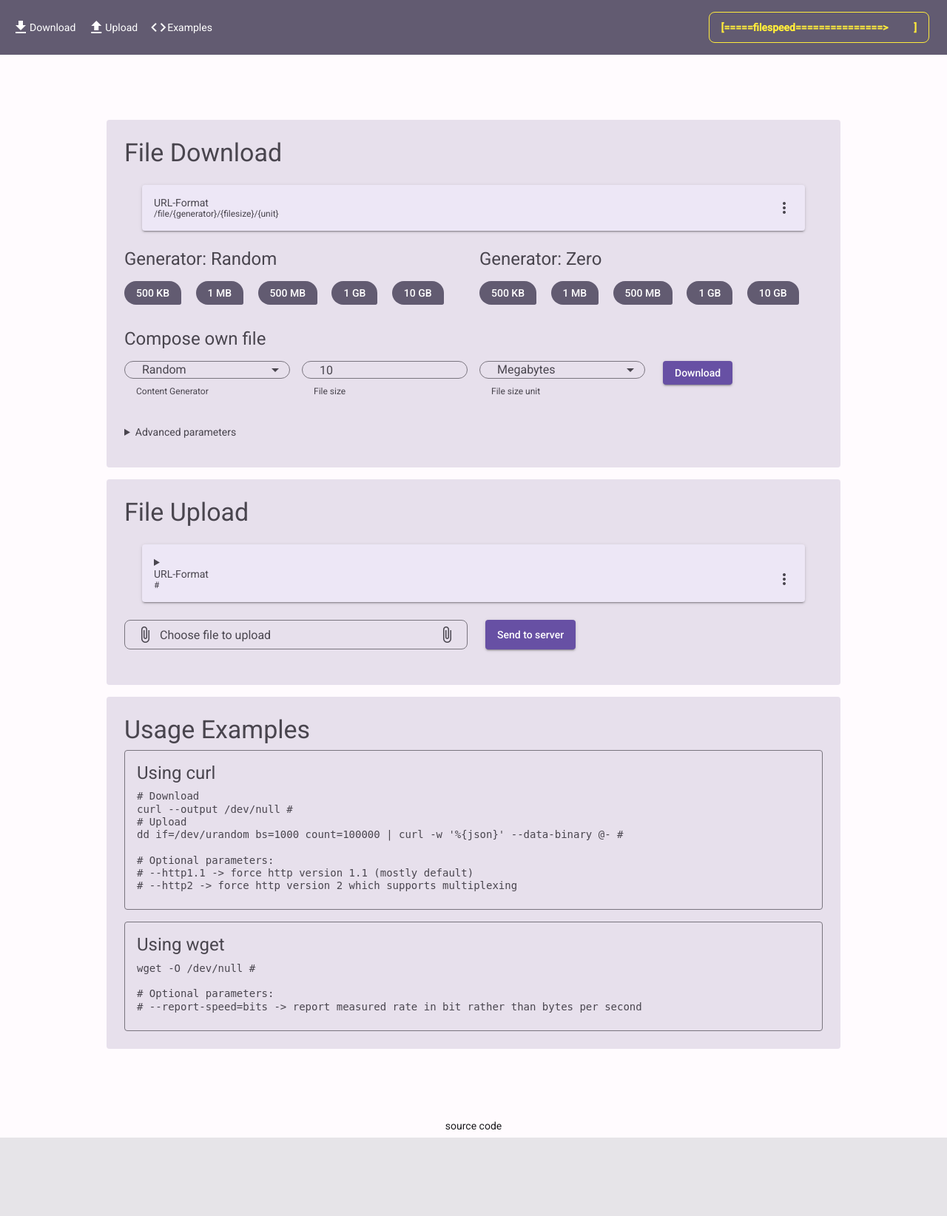
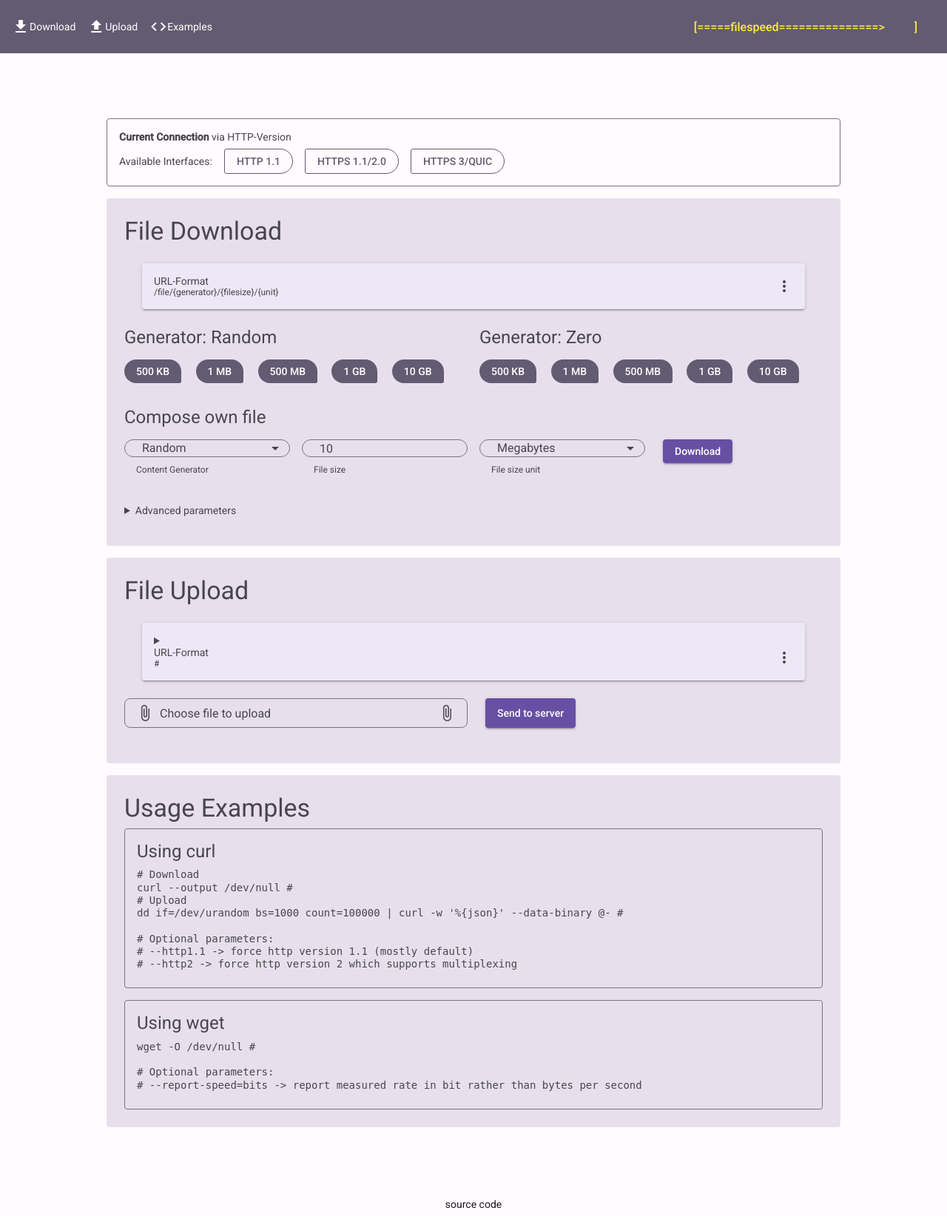
Before and after one commit to firefrei/filespeed, a Python web app: template templates/index.html in a window 1280 px wide. Shown: the whole page at 74% size. Before the commit the page ends 1538 px from the top, so only its background shows below. Run offline with Jinja, Linux system fonts and the light colour scheme; the template is opened without the code that fills it, so the values that code supplies are empty.

Commit message:
Show current http version in UI and allow switching, read settings from env

```diff
--- a/hypercorn.config.py
+++ b/hypercorn.config.py
@@ -13,9 +13,9 @@ if not exists("certs/server.key") or not exists("certs/server.crt"):
 
 # Hypercorn settings
 from os import getenv
-insecure_bind = ["0.0.0.0:%s" % (getenv("PORT_INSECURE", "8000")), "[::]:%s" % (getenv("PORT_INSECURE", "8000"))]
-bind = ["0.0.0.0:%s" % (getenv("PORT", "8001")), "[::]:%s" % (getenv("PORT", "8001"))]
-quic_bind = ["0.0.0.0:%s" % (getenv("PORT_QUIC", "8002")), "[::]:%s" % (getenv("PORT_QUIC", "8002"))]
+insecure_bind = ["0.0.0.0:%s" % (getenv("PORT_INSECURE", 8000)), "[::]:%s" % (getenv("PORT_INSECURE", 8000))]
+bind = ["0.0.0.0:%s" % (getenv("PORT", 8001)), "[::]:%s" % (getenv("PORT", 8001))]
+quic_bind = ["0.0.0.0:%s" % (getenv("PORT_QUIC", 8002)), "[::]:%s" % (getenv("PORT_QUIC", 8002))]
 
 certfile = getenv("CERTFILE", "certs/server.crt")
 keyfile = getenv("KEYFILE", "certs/server.key")
--- a/templates/index.html
+++ b/templates/index.html
@@ -35,7 +35,7 @@
 
       <div class="col min">
         <a href="{{ url_for('index') }}"
-          class="bold chip yellow-border border yellow-text">[=====filespeed===============>&nbsp;&nbsp;&nbsp;&nbsp;&nbsp;&nbsp;&nbsp;&nbsp;&nbsp;&nbsp;]</a>
+          class="chip yellow-text large-text">[=====filespeed===============>&nbsp;&nbsp;&nbsp;&nbsp;&nbsp;&nbsp;&nbsp;&nbsp;&nbsp;&nbsp;]</a>
       </div>
     </div>
   </header>
@@ -58,6 +58,33 @@
         </article>
       </div>
       {% endif %}
+
+      <div class="col s12">
+        <article class="flat border" id="connection">
+          <b>Current Connection</b> via HTTP-Version {{ conn_info.http_version }}<br>
+          <nav class="">
+            <div>Available Interfaces:</div>
+            {% if conn_info.http_server == "http" %}
+            <a class="chip small right-round" role="link" aria-disabled="true"style="cursor: not-allowed">
+            {% else %}
+            <a class="chip border small right-round" href="http://{{ conn_info.host }}:{{ settings.port_http }}">
+            {% endif %}HTTP 1.1</a>
+
+            {% if conn_info.http_server == "https" %}
+            <a class="chip small right-round" role="link" aria-disabled="true"style="cursor: not-allowed">
+            {% else %}
+            <a class="chip border small right-round" href="https://{{ conn_info.host }}:{{ settings.port_https }}">
+            {% endif %}HTTPS 1.1/2.0</a>
+
+            {% if conn_info.http_server == "quic" %}
+            <a class="chip small right-round" role="link" aria-disabled="true"style="cursor: not-allowed">
+            {% else %}
+            <a class="chip border small right-round" href="https://{{ conn_info.host }}:{{ settings.port_https_quic }}">
+            <div class="tooltip">Works only with HTTP/3. Browser-support required.</div>
+            {% endif %}HTTPS 3/QUIC</a>
+          </nav>
+        </article>
+      </div>
 
       <div class="col s12">
         <article class="flat large-padding" id="download">
```
Also changed, not shown: server.py (+28 -2 lines), settings.py (added, +11 -0 lines), README.md, 1 other file.
